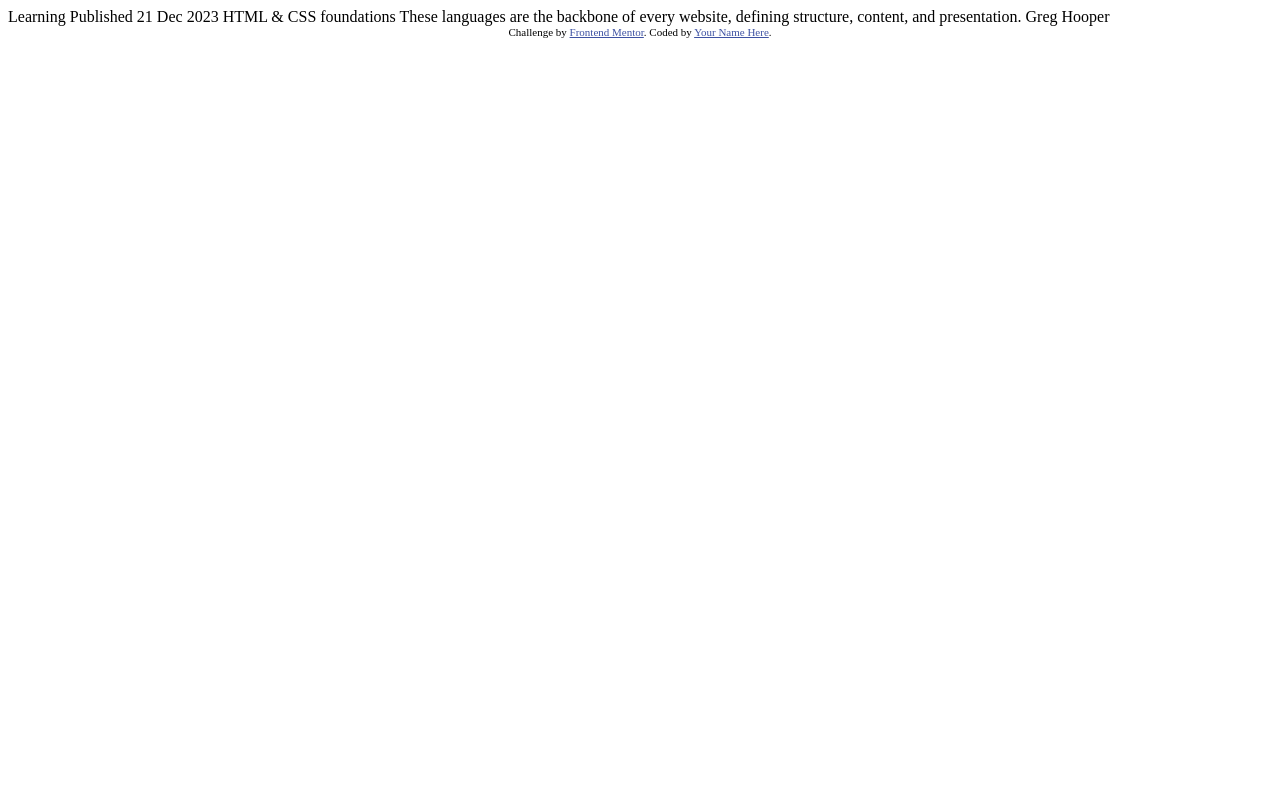
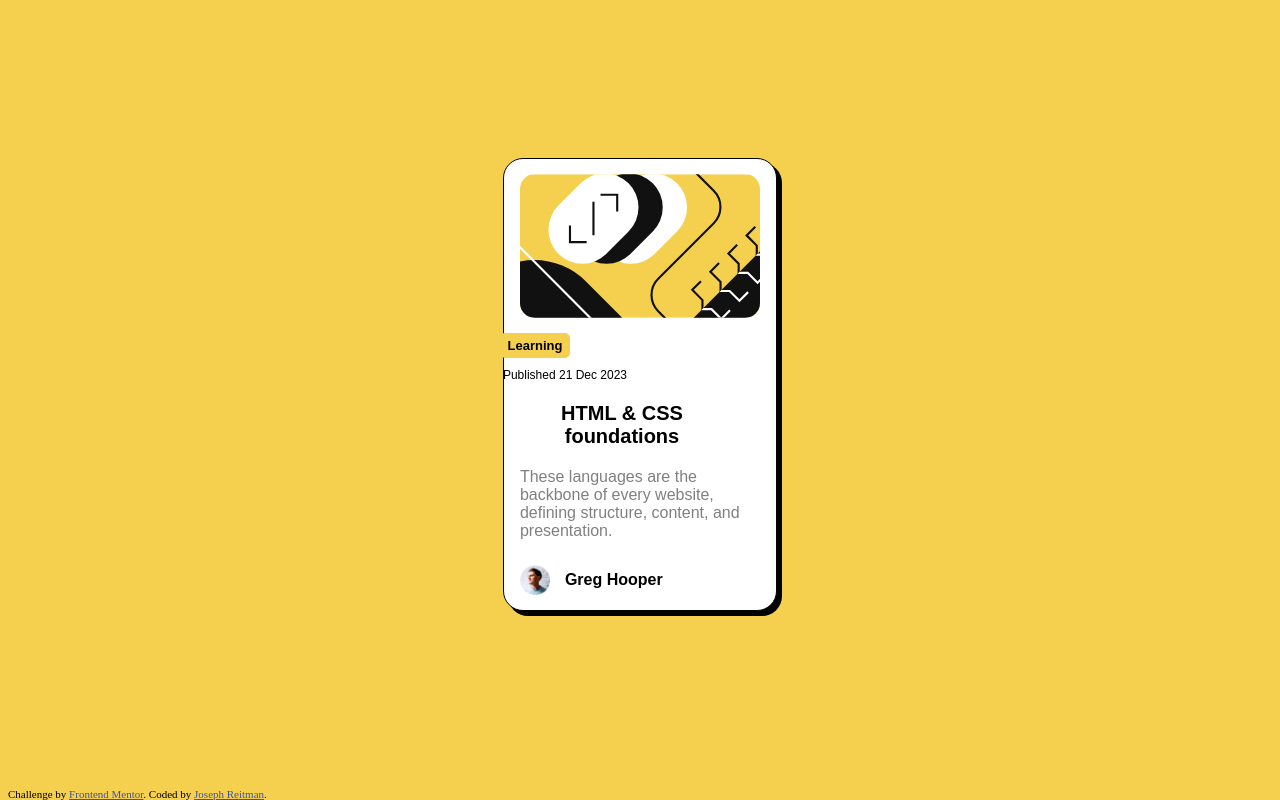
Before and after one commit to jreitman007/blog-preview-card-main, a plain HTML site: page index.html in a window 1280 px wide. Drawn offline with Linux system fonts and the light colour scheme; files whose address does not match are found by name.

Commit message:
Deploying website

```diff
--- a/index.html
+++ b/index.html
@@ -8,27 +8,46 @@
 
   <title>Frontend Mentor | Blog preview card</title>
 
+  <link href="styles/style.css" rel="stylesheet" />
   <!-- Feel free to remove these styles or customise in your own stylesheet 👍 -->
   <style>
     .attribution { font-size: 11px; text-align: center; }
     .attribution a { color: hsl(228, 45%, 44%); }
   </style>
 </head>
+
+<main>
 <body>
+  <div class="im">
 
-  Learning
+  <img src="assets/images/illustration-article.svg" alt= "Hello World">
 
-  Published 21 Dec 2023
+    <div class="learning">
+      Learning
+    </div>
 
-  HTML & CSS foundations
+    <div class="date">
+      Published 21 Dec 2023
+    </div>
 
-  These languages are the backbone of every website, defining structure, content, and presentation.
+    <h1>HTML & CSS foundations</h1>
 
-  Greg Hooper
+    <p>
+      These languages are the backbone of every website, defining structure, content, and presentation.
+    </p>
+
+    <div class="blogger">
+
+      <img src="/Users/joe/Downloads/blog-preview-card-main/assets/images/image-avatar.webp" alt="">
+
+      Greg Hooper
+    </div>
+  </div>
 
   <div class="attribution">
     Challenge by <a href="https://www.frontendmentor.io?ref=challenge" target="_blank">Frontend Mentor</a>.
-    Coded by <a href="#">Your Name Here</a>.
+    Coded by <a href="#">Joseph Reitman</a>.
   </div>
 </body>
+</main>
 </html>
--- a/styles/style.css
+++ b/styles/style.css
@@ -0,0 +1,101 @@
+body{
+    background-color: hsl(47, 88%, 63%)
+}
+
+.im{
+    position: relative;
+    top: 150px;
+    padding: 10px;
+    margin: auto;
+    display: flex;
+    flex-direction: column;
+    justify-content: center;
+    align-items: center;
+    background-color: white;
+    width: 20%;
+    border-style: solid;
+    border-radius: 20px;
+    border-color: black;
+    border-width: 1px;
+    box-shadow: 5px 5px 0px black;
+    font-family: sans-serif;
+}
+img{
+    margin: 5px 0px;
+    border-radius: 15px;
+    width: 95%;
+    position: relative;
+  }
+
+.learning{
+    position: relative;
+    justify-content: center;
+    text-align: center;
+    left: -105px;
+    margin: 10px 0px;
+    padding: 5px 5px;
+    width: 60px;
+    height: 15px;
+    background-color: hsl(47, 88%, 63%);
+    border-radius: 5px;
+    font-size: 13px;
+    font-weight: 800;
+    }
+
+.date{
+    position: relative;
+    left: -75px;
+    font-size: 12px;
+    font-weight: 500;
+
+}
+
+h1{
+    position: relative;
+    font-weight: 700;
+    font-family: sans-serif;
+    text-align: center;
+    font-size: 20px;
+    left: -18px;
+    margin: 20px 20px;
+
+}
+
+h1:hover{
+    color:hsl(47, 88%, 63%)
+}
+
+p{
+  position: relative;
+
+  text-align: left;
+  left: 0px;
+  margin: 0px 10px;
+  width: 95%;
+  font-family: sans-serif;
+  color: grey;
+  font-size: 16px;
+  font-weight: 500;
+}
+
+.blogger{
+    position: relative;
+    left: 0px;
+    margin: 20px 20px 0px 20px;
+    width: 95%;
+    font-weight: 800;
+    align-items: center;
+    display: flex;
+}
+
+.blogger img{
+    max-height: 30px;
+    max-width: 30px;
+    padding: 0px 15px 0px 0px;
+}
+
+.attribution{
+    position: absolute;
+    bottom: 0;
+    text-align: center;
+}
```
